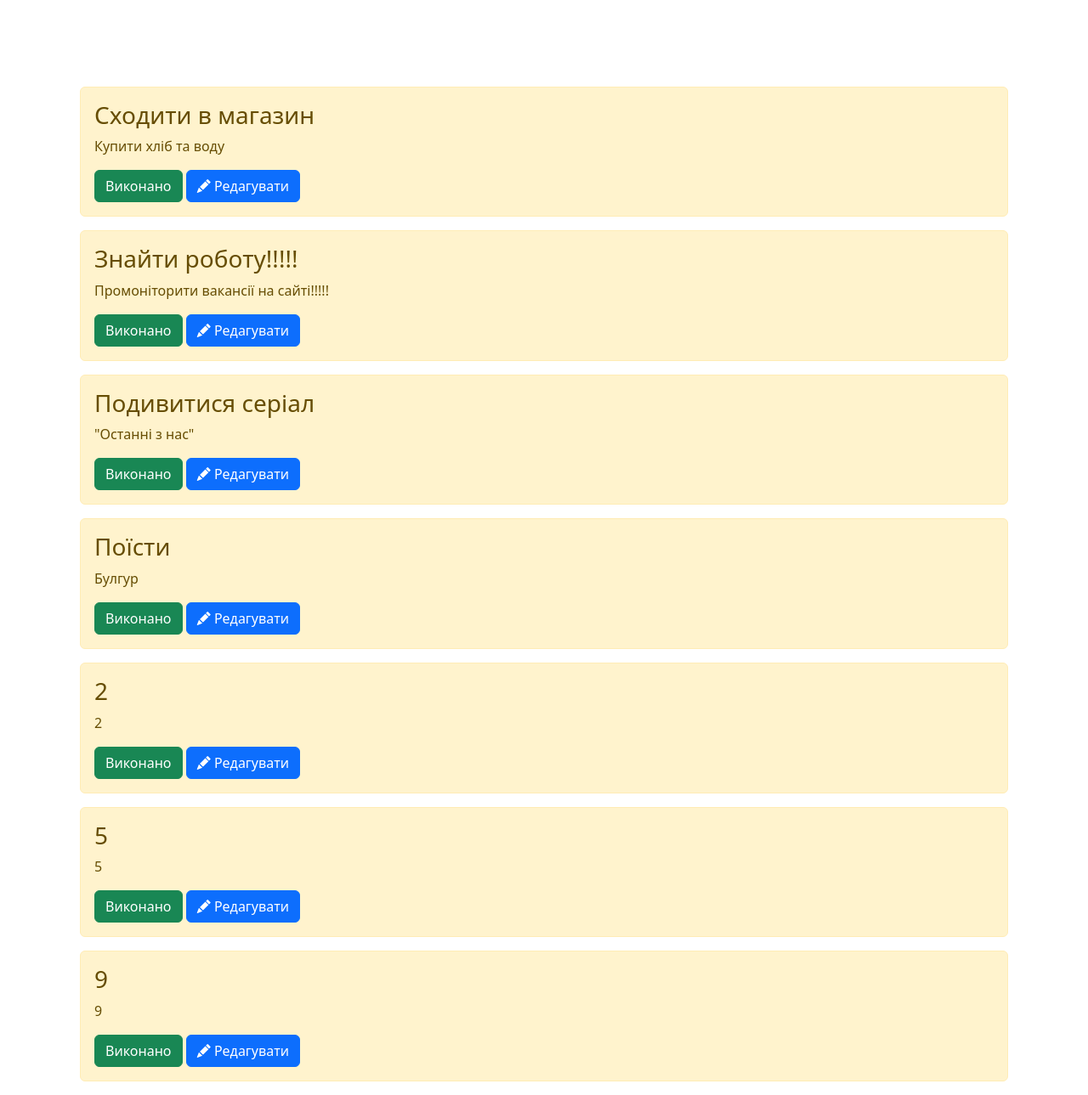
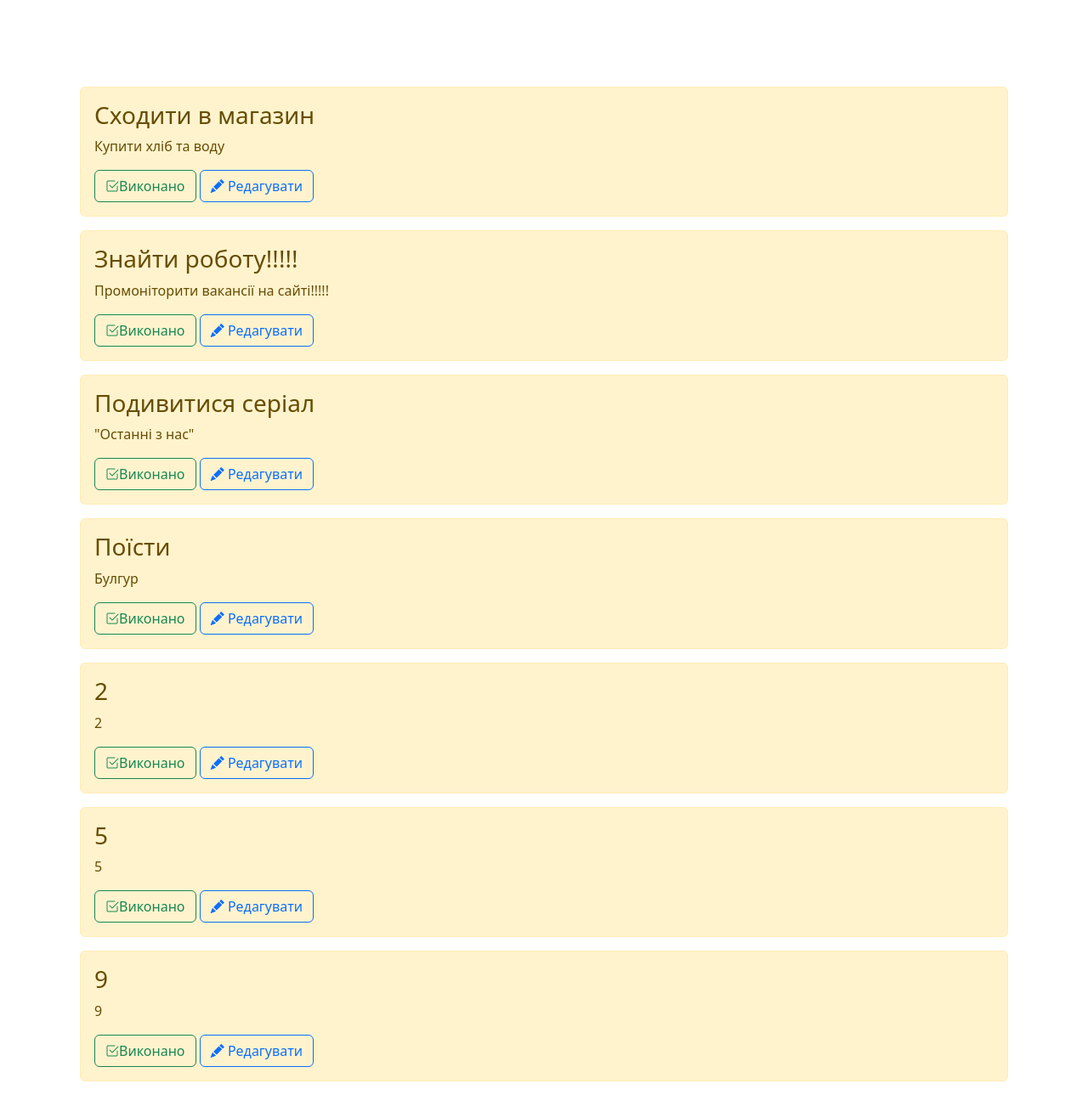
Before and after one commit to RomanBezuhlyii/DjangoTaskManagerWeb, a Django app: page /task_in_list?tasklist_id=all in a window 1280 px wide. Shown: the part 419-1708 px from the top of the page at 85% size. Run offline with Django 4.2, Linux system fonts and the light colour scheme; a user stored in the database is signed in; data comes from the database, SQL or seed files in the repository; both versions use the stored data as it was after the commit.

Commit message:
поправлен дизайн кнопок управления задачами

```diff
--- a/taskmanager/main/templates/main/index.html
+++ b/taskmanager/main/templates/main/index.html
@@ -14,12 +14,13 @@
             <div class="container">
                 {% for elem in tasks %}
                     <div class="alert alert-warning mt-2">
+
                         <h3>{{elem.title}}</h3>
                         <p>{{elem.task}}</p>
                         <form method="post">
                             {% csrf_token %}
-                            <button class="btn btn-success" id="success" value="{{elem.id}}" name="success">Виконано</button>
-                            <button class="btn btn-primary" id="edit" value="{{elem.id}}" name="edit"><i class="bi bi-pencil-fill"></i> Редагувати</button>
+                            <button class="btn btn-outline-success" id="success" value="{{elem.id}}" name="success"><i class="bi bi-check2-square"></i>Виконано</button>
+                            <button class="btn btn-outline-primary" id="edit" value="{{elem.id}}" name="edit"><i class="bi bi-pencil-fill"></i> Редагувати</button>
                         </form>
 
                     </div>
--- a/taskmanager/main/urls.py
+++ b/taskmanager/main/urls.py
@@ -10,5 +10,6 @@ urlpatterns = [
     path('logout', views.logout_user, name='logout_user'),
     path('edit_task',views.edit_task, name='edit_task'),
     path('task_in_list', views.view_tasks, name='task_in_list'),
-    path('new_tasklist', views.add_tasklist, name = 'add_tasklist')
+    path('new_tasklist', views.add_tasklist, name = 'add_tasklist'),
+    path('tasklist_option', views.tasklist_options, name = 'tasklist_option')
 ]
--- a/taskmanager/main/views.py
+++ b/taskmanager/main/views.py
@@ -87,6 +87,7 @@ def create_choise_list(user_id):
     choise_list = [(elem.id, elem.name) for elem in tasklists]
     return choise_list
 
+@login_required
 def edit_task(request):
     task = Task.objects.get(id=request.session['task_id'])
     choices = create_choise_list(request.user.id)
@@ -133,15 +134,15 @@ def login_user(request):
     context = {'form': form}
     return render(request, 'main/login.html', context)
 
+@login_required
 def add_tasklist(request):
-
     if request.method == 'POST':
         form = TaskListForm(request.POST)
         if form.is_valid():
             tasklist = form.save(commit=False)
             tasklist.user = request.user
             tasklist.save()
-            redirect('home')
+            return redirect('home')
     form = TaskListForm()
     context = {
         'title': 'Новий список задач',
@@ -150,6 +151,10 @@ def add_tasklist(request):
     }
     return render(request, 'main/add_tasklist.html', context)
 
+def tasklist_options(request):
+
+    return render(request, 'main/tasklist_options.html')
+
 def logout_user(request):
     logout(request)
     return redirect('login_user')
```
Also changed, not shown: taskmanager/db.sqlite3, taskmanager/main/templates/main/tasklist_options.html (added).
